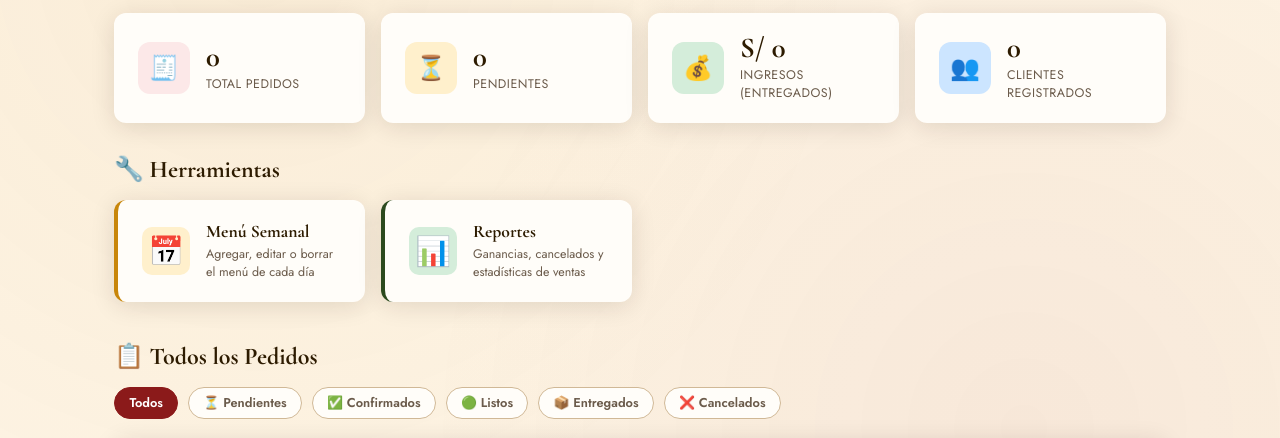
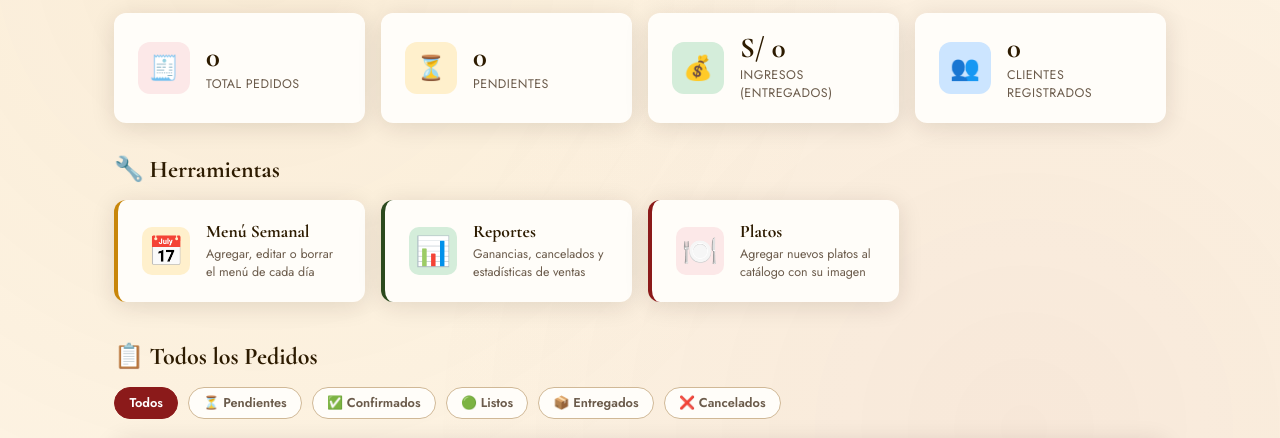
Before and after one commit to josh2006-dotcom/restaurante-san-antonio, a Flask app: page /admin in a window 1280 px wide. Shown: the part 212-650 px from the top of the page. Run offline with Flask 3, Linux system fonts and the light colour scheme; the visitor is signed in with stand-in values (Sample User, id 1); data that the repository does not hold is empty; some libraries are stand-ins or nearby versions.

Commit message:
Update admin.html

```diff
--- a/templates/admin.html
+++ b/templates/admin.html
@@ -1,4 +1,3 @@
-
 {% extends "base.html" %}
 
 {% block extra_head %}
@@ -136,6 +135,10 @@
       <div class="acceso-icon" style="background:#D4EDDA">📊</div>
       <div><h3>Reportes</h3><p>Ganancias, cancelados y estadísticas de ventas</p></div>
     </a>
+    <a href="/admin/platos" class="acceso-card" style="border-left-color:#8B1A1A">
+      <div class="acceso-icon" style="background:#FCE8E8">🍽️</div>
+      <div><h3>Platos</h3><p>Agregar nuevos platos al catálogo con su imagen</p></div>
+    </a>
   </div>
 
   <!-- Tabla pedidos -->
```
